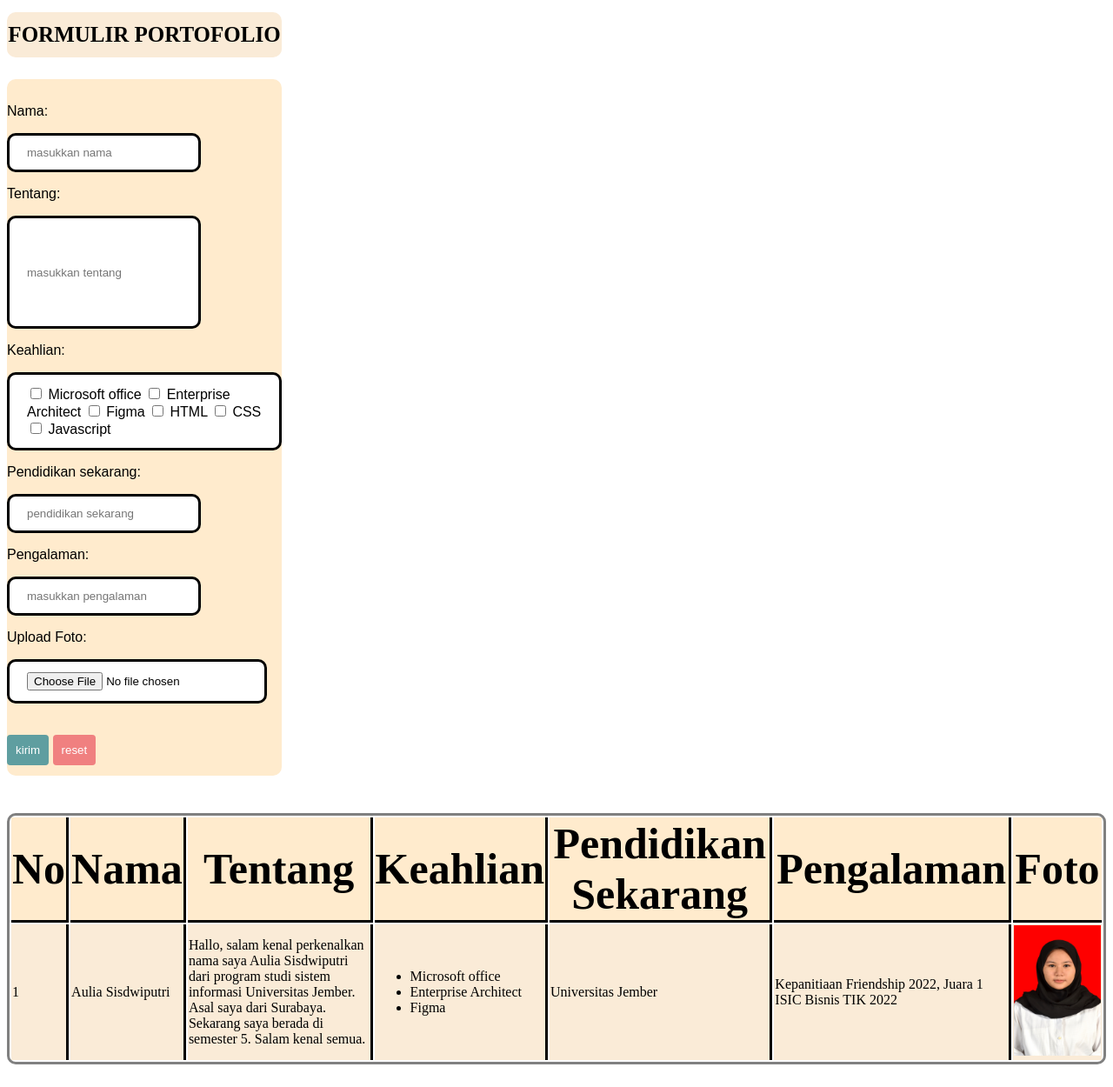
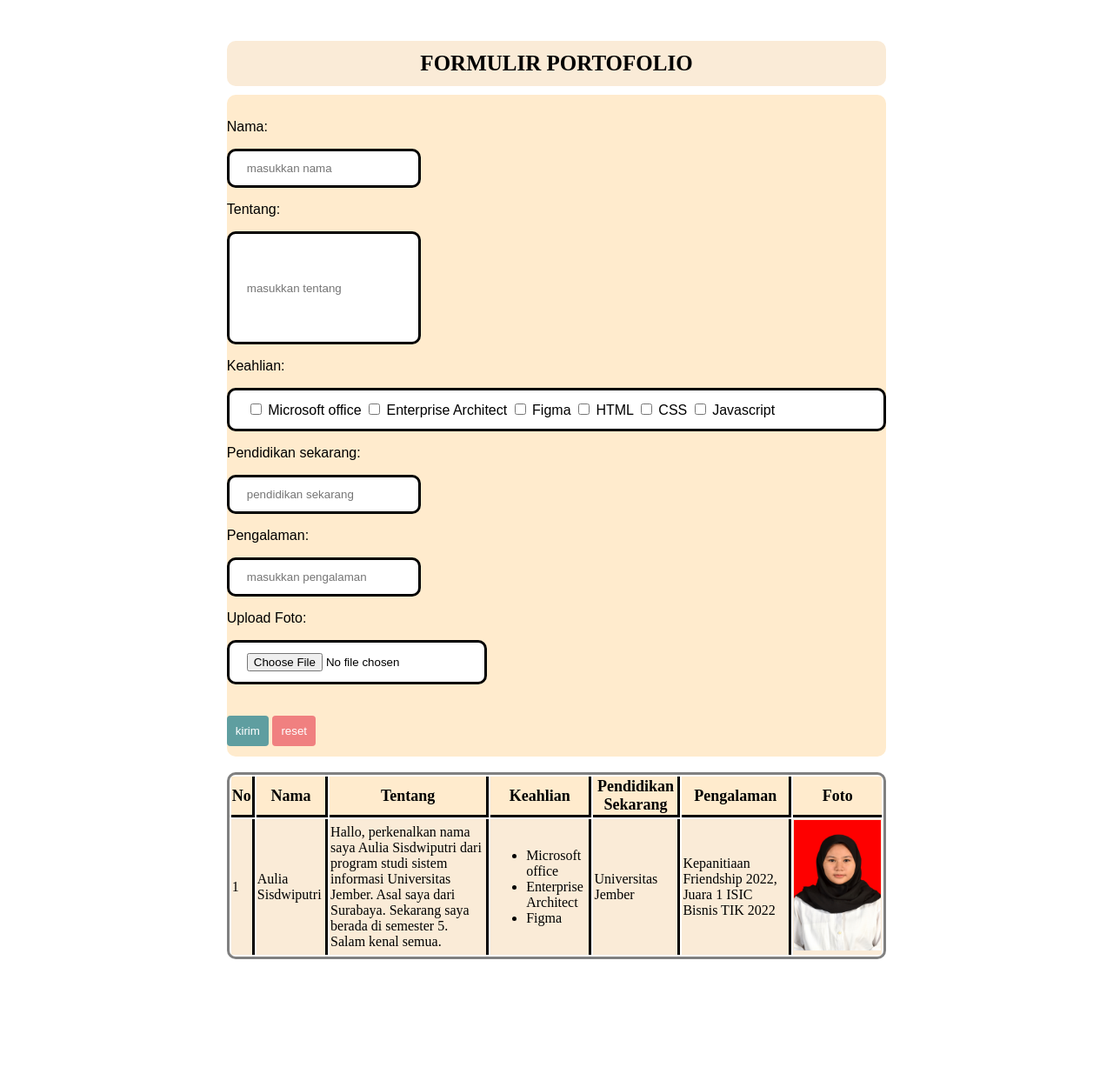
Before and after one commit to auliasisdwiputri123/web-basic-seal, a plain HTML site: page portofolio.html in a window 1280 px wide. Shown: the part 195-1445 px from the top of the page at 87% size. After the commit the page ends 1324 px from the top, so only its background shows below. Drawn offline with Linux system fonts and the light colour scheme.

Commit message:
tambah css responsive

```diff
--- a/portofolio.html
+++ b/portofolio.html
@@ -70,7 +70,7 @@
         <tr class="isi">
             <td class="b">1</td>
             <td class="b">Aulia Sisdwiputri</td>
-            <td class="b">Hallo, salam kenal perkenalkan nama saya Aulia Sisdwiputri dari program studi sistem informasi
+            <td class="b">Hallo, perkenalkan nama saya Aulia Sisdwiputri dari program studi sistem informasi
                 Universitas Jember.
                 Asal saya dari Surabaya. Sekarang saya berada di semester 5. Salam kenal semua.</td>
             <td class="b">
--- a/style.css
+++ b/style.css
@@ -7,13 +7,15 @@
     font-size: 50px;
     border-radius: 20px;
     text-align: center;
+    margin: auto;
+    margin-top: 50px;
+    margin-bottom: 50px;
+
 
 }
 
 .tag {
-    margin-top: 25px;
     background-color: antiquewhite;
-    width: 25%;
     padding-top: 12px;
     padding-bottom: 12px;
     font-family: "Times New Roman", Times, serif;
@@ -21,7 +23,8 @@
     font-size: 25px;
     border-radius: 10px;
     text-align: center;
-
+    margin: auto;
+    margin-bottom: 10px;
 
 }
 
@@ -33,7 +36,7 @@
     font-family: Arial, Helvetica, sans-serif;
     border-radius: 10px;
     padding-top: 12px;
-
+    margin: auto;
 }
 
 .inputname {
@@ -142,11 +145,13 @@
     border-bottom-style: solid;
     border-width: medium;
     border-right-style: solid;
+    font-size: large;
 }
 
 .z {
     border-bottom-style: solid;
     border-width: medium;
+    font-size: large;
 }
 
 .y {
@@ -160,7 +165,7 @@
 
 .biodata {
     border-radius: 10px;
-    width: 30%;
+
 }
 
 .biojudul {
@@ -220,3 +225,59 @@
 .nav li a:hover {
     background-color: #111;
 }
+
+/* smartphone, default dari 0px sampai minwidth selanjutnya*/
+.biojudul > img{
+    width: 50%;
+}
+.table{
+    width: 100%;
+}
+.form{
+    width: 100%;
+}
+.judul{
+    width: 100%;
+}
+.tag{
+    width: 100%;
+}
+
+/* tablet, jika memasuki 768px */
+@media (min-width : 768px){
+    .biojudul > img{
+        width:30%;
+    }
+    .table{
+        width: 80%;
+    }
+    .form{
+        width: 80%;
+    }
+    .judul{
+        width: 80%;
+    }
+    .tag{
+        width: 80%;
+    }
+}
+
+
+/* pc, jika memasuki 992px */
+@media (min-width : 992px){
+    .biojudul > img{
+        width: 10%;
+    }
+    .table{
+        width: 60%;
+    }
+    .form{
+        width: 60%;
+    }
+    .judul{
+        width: 60%;
+    }
+    .tag{
+        width: 60%;
+    }
+}
```
Also changed, not shown: index.html (+2 -2 lines).
